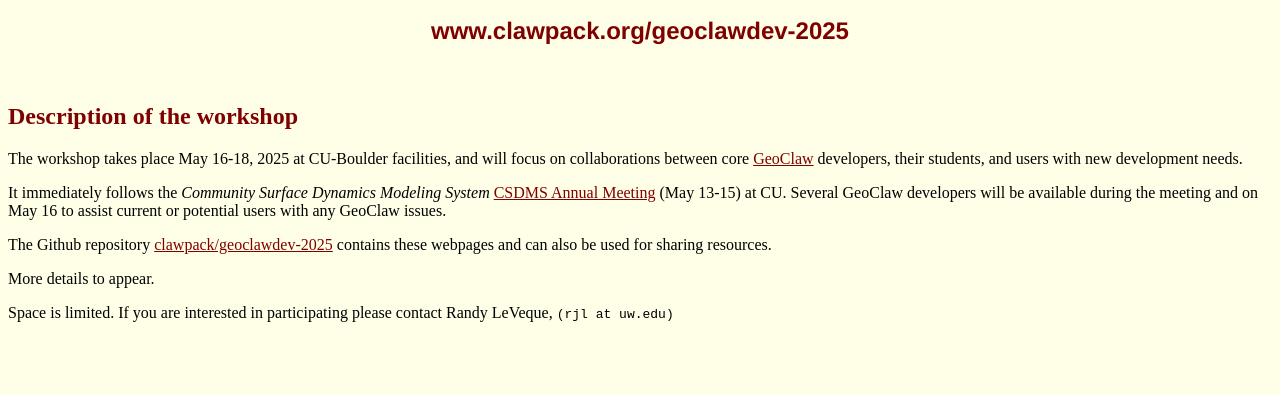
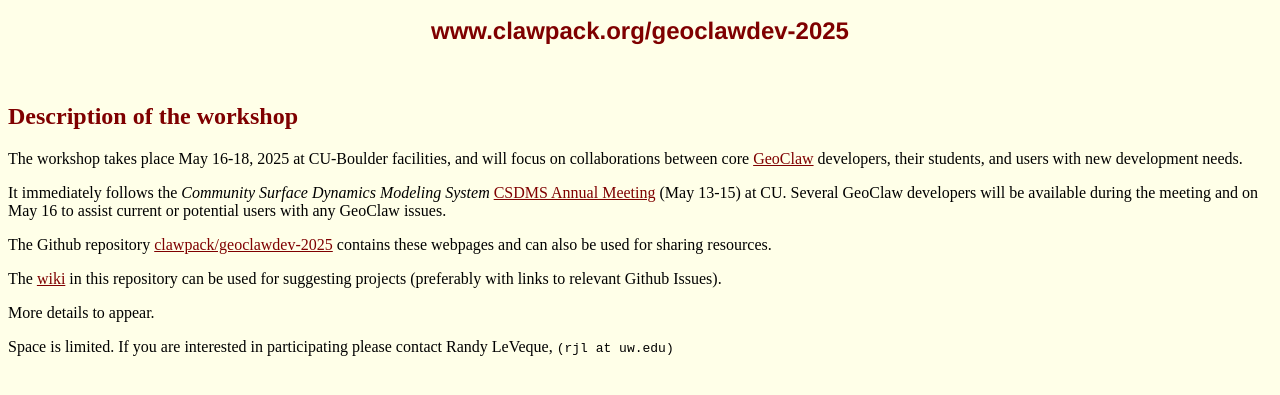
Before and after one commit to clawpack/geoclawdev-2025, a plain HTML site: page index.html in a window 1280 px wide. Shown: the part 267-662 px from the top of the page. Drawn offline with Linux system fonts and the light colour scheme.

Commit message:
add link to wiki

```diff
--- a/index.html
+++ b/index.html
@@ -43,6 +43,10 @@
 The Github repository <a
 href="https://github.com/clawpack/geoclawdev-2025">clawpack/geoclawdev-2025</a>
 contains these webpages and can also be used for sharing resources.
+<p>
+The <a href="https://github.com/clawpack/geoclawdev-2025/wiki">wiki</a>
+in this repository can be used for suggesting projects (preferably
+with links to relevant Github Issues).
 
 <p>
 More details to appear.
```
